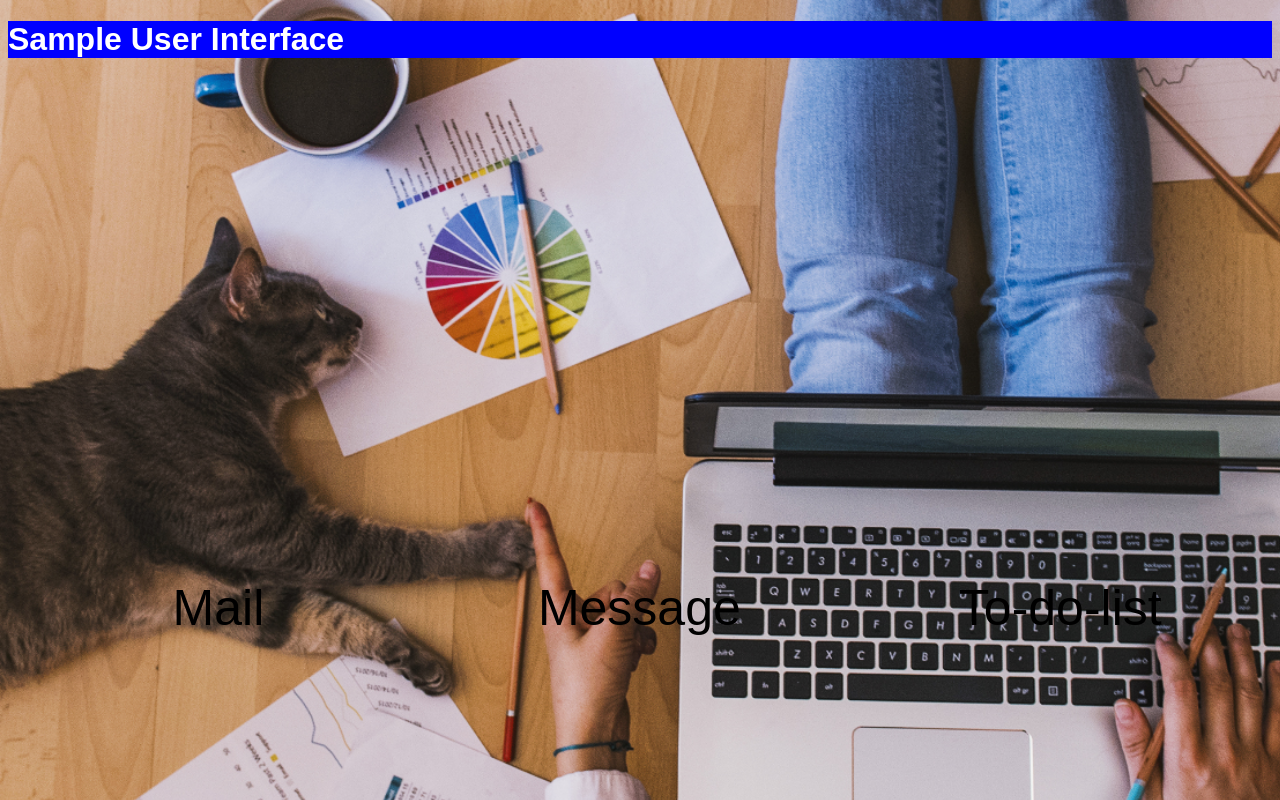
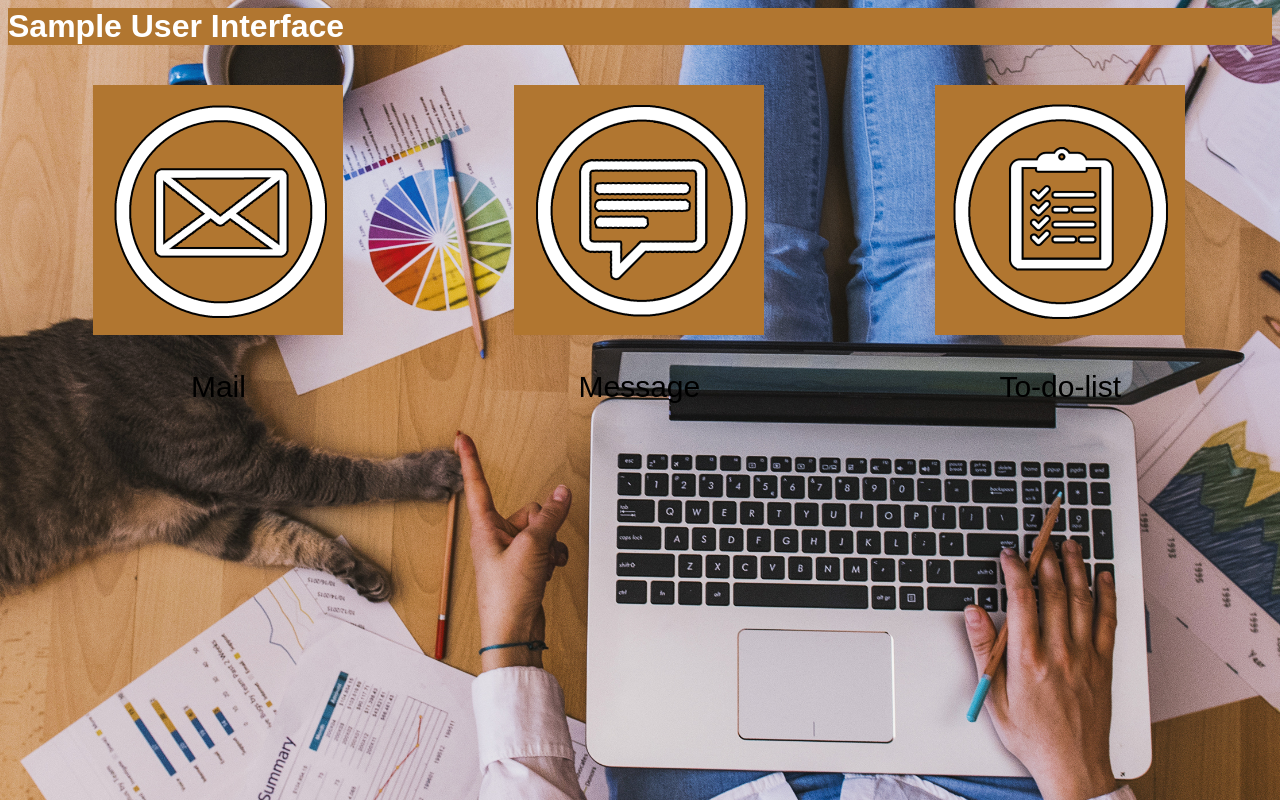
Before and after one commit to Kamoates/wfh-productivity-system, a PHP site: page /ui.html in a window 1280 px wide. Run offline with PHP 8.4, Linux system fonts and the light colour scheme.

Commit message:
added some features sa UI plus konting modifications sa log in form

```diff
--- a/UI-style.css
+++ b/UI-style.css
@@ -1,18 +1,46 @@
 body{
 	font-family:sans-serif;
 	background: url("background.png") no-repeat;
-	background-size: 2000px;
 }
 h1{
-	background-color: blue;
+	background-color: #b17630;
 	color:white;
-	font-family:
+	margin-top:0px;
+	margin-left: 0px;
+	margin-bottom:20px;
+}
+a{
+	font-size: 30px;
+	text-decoration:none;
+	color:black;
+}
+a:hover{
+	color:red;
+}
+a:active{
+	color:green;
+}
+a:visited{
+	text-decoration:underline;
+}
+p{
 	padding:10px;
 }
-a{
-	font-size: 50px;
-	text-decoration:none;
-	color:black;
+.images{
+	float:left;
+	width:33.3%;
+	height:auto;
+
+	padding:0px;
+	box-sizing:border-box;
+
+	text-align:center;
+	margin-top:20px;
+
+	align-items: center;
+}
+.clr{
+	clear:both;
 }
 .block{
 
--- a/login.html
+++ b/login.html
@@ -9,7 +9,7 @@
 	<body>
 		<div id="background_ng_login"></div>
 		<div class="loginBox">
-			<h1>Log-In</h1>
+			<h1>Member Login</h1>
 			<form>
 				<div class="textbox">
 					<input type="email" placeholder="Email" name="" value="">
--- a/ui.html
+++ b/ui.html
@@ -8,6 +8,10 @@
 
 	<body>
 		<h1>Sample User Interface</h1>
+
+		<div class="images"><img src="mail3.png" id="mail" width="250" height="250"></div>
+		<div class="images"><img src="message3.png" id="message" width="250" height="250"></div>
+		<div class="images"><img src="todolist3.png" id="todolist" width="250" height="250"></div>
 
 		<div class="block">
 			<p><a href="#">Mail<a></p>
@@ -20,10 +24,6 @@
 			<p><a href="#">To-do-list<a></p>
 		</div>
 
-
-
-
-		<div style="margin-top:500px"></div>
 	</body>
 
 </html>
```
Also changed, not shown: style.css (+9 -6 lines), mail.png (added), mail2.png (added), mail3.png (added), message.png (added), message2.png (added), message3.png (added), todolis2.png (added), todolist.png (added), todolist3.png (added).
